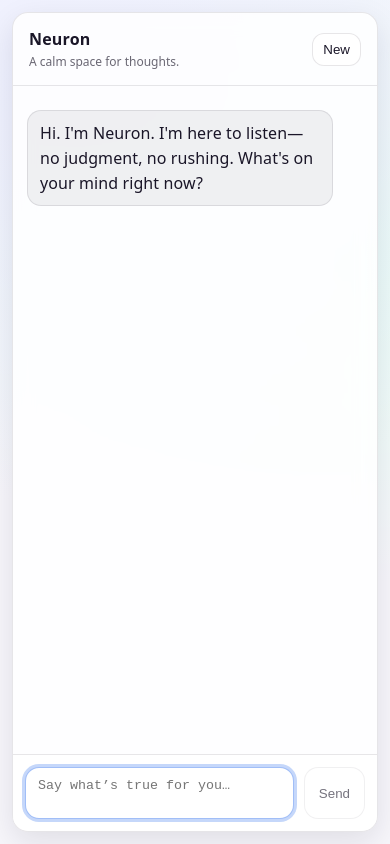
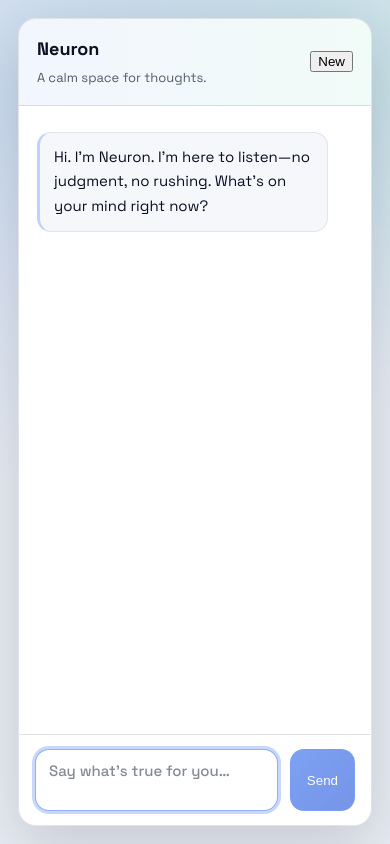
Before and after one commit to Rakesh99k/neuron, a React (Vite) app: page / in a window 390 px wide. Built offline with nearby package versions, Linux system fonts and the light colour scheme.

Commit message:
Refactor CSS variables and styles for improved light and dark mode support; enhance layout and typography for better user experience

```diff
--- a/src/index.css
+++ b/src/index.css
@@ -1,40 +1,60 @@
+@import url("https://fonts.googleapis.com/css2?family=Space+Grotesk:wght@400;500;600;700&display=swap");
+
+/* =========================
+   ROOT (LIGHT MODE)
+   ========================= */
 :root {
-  --nb-bg: #f7f6fb;
-  --nb-card: rgba(255, 255, 255, 0.86);
-  --nb-border: rgba(20, 16, 35, 0.10);
-  --nb-text: #1a1628;
-  --nb-muted: rgba(26, 22, 40, 0.65);
-  --nb-shadow: 0 10px 30px rgba(20, 16, 35, 0.10);
+  --nb-bg: #e8ecf3;
+  --nb-card: #ffffff;
+  --nb-border: rgba(17, 24, 39, 0.12);
 
-  --nb-accent: #2f6fed;
-  --nb-accent-2: #22c55e;
-  --nb-ring: 0 0 0 3px rgba(47, 111, 237, 0.28);
+  --nb-text: #0a1020;
+  --nb-muted: rgba(30, 41, 59, 0.75);
+
+  --nb-shadow: 0 20px 60px rgba(15, 23, 42, 0.16);
+
+  --nb-accent: #2563eb;
+  --nb-accent-2: #10b981;
+  --nb-ring: 0 0 0 3px rgba(37, 99, 235, 0.25);
+
   --nb-radius: 18px;
   --nb-radius-sm: 14px;
-  --nb-transition: 140ms ease;
+  --nb-transition: 160ms ease;
+  --nb-blur: blur(14px);
 
-  --nb-user: #2f6fed;
-  --nb-user-text: #ffffff;
-  --nb-neuron: rgba(26, 22, 40, 0.06);
-  --nb-neuron-text: #1a1628;
+  --nb-font-body: "Space Grotesk", "Inter", system-ui, -apple-system, "Segoe UI", sans-serif;
 
-  font-family: ui-sans-serif, system-ui, -apple-system, Segoe UI, Roboto, Helvetica, Arial, "Apple Color Emoji",
-    "Segoe UI Emoji";
-  line-height: 1.5;
+  /* Chat bubbles */
+  --nb-user: linear-gradient(135deg, #2563eb, #1d4ed8);
+  --nb-user-text: #f8fafc;
+  --nb-neuron: #f5f7fb;
+  --nb-neuron-text: #0a1020;
+
+  /* INPUT SYSTEM (important) */
+  --nb-input-bg: #ffffff;
+  --nb-input-text: #0a1020;
+  --nb-input-placeholder: rgba(30, 41, 59, 0.55);
+
+  font-family: var(--nb-font-body);
+  line-height: 1.6;
   font-weight: 400;
   color: var(--nb-text);
-  background: radial-gradient(1000px 700px at 20% 10%, #eef0ff 0%, transparent 60%),
-    radial-gradient(900px 600px at 90% 30%, #e9fff6 0%, transparent 55%),
+
+  background:
+    radial-gradient(1000px 700px at 18% 12%, rgba(37, 99, 235, 0.12), transparent 55%),
+    radial-gradient(900px 620px at 82% 8%, rgba(16, 185, 129, 0.12), transparent 50%),
     var(--nb-bg);
 
+  background-attachment: fixed;
   color-scheme: light;
 
-  font-synthesis: none;
-  text-rendering: optimizeLegibility;
   -webkit-font-smoothing: antialiased;
   -moz-osx-font-smoothing: grayscale;
 }
 
+/* =========================
+   GLOBAL
+   ========================= */
 * {
   box-sizing: border-box;
 }
@@ -43,28 +63,31 @@ body {
   margin: 0;
   min-height: 100vh;
   overflow: hidden;
+  color: var(--nb-text);
 }
 
 #root {
   min-height: 100vh;
 }
 
+/* =========================
+   APP SHELL
+   ========================= */
 .nb-app {
   min-height: 100vh;
   padding: 18px;
   display: flex;
   justify-content: center;
-  align-items: stretch;
 }
 
 .nb-shell {
-  width: min(820px, 100%);
+  width: min(880px, 100%);
   height: calc(100vh - 36px);
   display: flex;
   flex-direction: column;
   border: 1px solid var(--nb-border);
   background: var(--nb-card);
-  backdrop-filter: blur(10px);
+  backdrop-filter: var(--nb-blur);
   border-radius: var(--nb-radius);
   box-shadow: var(--nb-shadow);
   overflow: hidden;
@@ -76,70 +99,40 @@ body {
   }
 }
 
+/* =========================
+   HEADER
+   ========================= */
 .nb-header {
   display: flex;
   justify-content: space-between;
   align-items: center;
-  padding: 14px 16px;
+  padding: 16px 18px;
   border-bottom: 1px solid var(--nb-border);
+  background: linear-gradient(
+    90deg,
+    rgba(37, 99, 235, 0.06),
+    rgba(16, 185, 129, 0.06)
+  );
 }
 
 .nb-title {
-  font-weight: 650;
-  letter-spacing: 0.2px;
+  font-weight: 700;
+  font-size: 18px;
 }
 
 .nb-subtitle {
-  font-size: 12px;
+  font-size: 13px;
   color: var(--nb-muted);
-  margin-top: 2px;
+  margin-top: 4px;
 }
 
-.nb-reset {
-  border: 1px solid var(--nb-border);
-  background: rgba(255, 255, 255, 0.7);
-  color: var(--nb-text);
-  border-radius: 12px;
-  padding: 8px 10px;
-  cursor: pointer;
-  transition: transform var(--nb-transition), background var(--nb-transition), box-shadow var(--nb-transition);
-}
-
-.nb-reset:hover:not(:disabled) {
-  background: rgba(255, 255, 255, 0.9);
-}
-
-.nb-reset:active:not(:disabled) {
-  transform: translateY(1px);
-}
-
-.nb-reset:disabled {
-  opacity: 0.6;
-  cursor: not-allowed;
-}
-
+/* =========================
+   CHAT AREA
+   ========================= */
 .nb-chat {
   flex: 1;
   overflow: auto;
-  padding: 14px 14px 10px;
-  overscroll-behavior: contain;
-  scrollbar-gutter: stable;
-}
-
-.nb-chat::-webkit-scrollbar {
-  width: 10px;
-}
-
-.nb-chat::-webkit-scrollbar-thumb {
-  background: rgba(26, 22, 40, 0.18);
-  border-radius: 999px;
-  border: 3px solid rgba(255, 255, 255, 0.0);
-  background-clip: padding-box;
-}
-
-.nb-chat::-webkit-scrollbar-thumb:hover {
-  background: rgba(26, 22, 40, 0.28);
-  background-clip: padding-box;
+  padding: 16px 18px 12px;
 }
 
 .nb-row {
@@ -156,14 +149,14 @@ body {
 }
 
 .nb-bubble {
-  max-width: min(560px, 92%);
-  padding: 10px 12px;
+  max-width: min(580px, 92%);
+  padding: 12px 14px;
   border-radius: var(--nb-radius-sm);
   white-space: pre-wrap;
   word-wrap: break-word;
-  border: 1px solid var(--nb-border);
-  line-height: 1.55;
-  letter-spacing: 0.1px;
+  border: 1px solid rgba(17, 24, 39, 0.08);
+  font-size: 15px;
+  line-height: 1.65;
   animation: nb-pop 180ms ease-out;
 }
 
@@ -181,82 +174,80 @@ body {
 .nb-bubble--user {
   background: var(--nb-user);
   color: var(--nb-user-text);
-  border-color: rgba(0, 0, 0, 0);
-  box-shadow: 0 6px 18px rgba(47, 111, 237, 0.18);
 }
 
 .nb-bubble--neuron {
   background: var(--nb-neuron);
   color: var(--nb-neuron-text);
+  border-left: 3px solid rgba(37, 99, 235, 0.25);
 }
 
-.nb-typing {
-  color: var(--nb-muted);
-}
-
-.nb-error {
-  padding: 8px 12px;
-  font-size: 12px;
-  color: rgba(120, 40, 40, 0.95);
-  border-top: 1px solid var(--nb-border);
-  background: rgba(255, 245, 245, 0.7);
-}
-
+/* =========================
+   INPUT BAR
+   ========================= */
 .nb-input {
   display: grid;
   grid-template-columns: 1fr auto;
-  gap: 10px;
-  padding: 12px;
+  gap: 12px;
+  padding: 14px 16px;
   border-top: 1px solid var(--nb-border);
-  background: rgba(255, 255, 255, 0.6);
-  padding-bottom: calc(12px + env(safe-area-inset-bottom));
+  background: rgba(255, 255, 255, 0.94);
 }
 
 .nb-textarea {
   resize: none;
   width: 100%;
   border-radius: var(--nb-radius-sm);
-  border: 1px solid var(--nb-border);
-  padding: 10px 12px;
+  border: 1px solid rgba(12, 20, 41, 0.18);
+  padding: 11px 13px;
+
+  background: var(--nb-input-bg);
+  color: var(--nb-input-text);
+  caret-color: var(--nb-accent);
+
+  font-family: var(--nb-font-body);
+  font-size: 15px;
+  font-weight: 500;
+
   outline: none;
-  background: rgba(255, 255, 255, 0.9);
-  color: #1a1628;
-  transition: box-shadow var(--nb-transition), border-color var(--nb-transition), background var(--nb-transition);
+  transition: box-shadow var(--nb-transition), border-color var(--nb-transition);
+}
+
+.nb-textarea::placeholder {
+  color: var(--nb-input-placeholder);
 }
 
 .nb-textarea:focus-visible {
   box-shadow: var(--nb-ring);
-  border-color: rgba(47, 111, 237, 0.45);
-  background: rgba(255, 255, 255, 1);
+  border-color: rgba(37, 99, 235, 0.5);
 }
 
-.nb-textarea:disabled {
-  opacity: 0.75;
+.nb-textarea::selection {
+  background: rgba(37, 99, 235, 0.25);
 }
 
+/* Chrome autofill fix */
+.nb-textarea:-webkit-autofill {
+  -webkit-text-fill-color: var(--nb-input-text);
+  transition: background-color 9999s ease-in-out 0s;
+}
+
+/* =========================
+   SEND BUTTON
+   ========================= */
 .nb-send {
   border-radius: var(--nb-radius-sm);
-  border: 1px solid var(--nb-border);
-  background: rgba(255, 255, 255, 0.9);
-  color: var(--nb-text);
-  padding: 10px 14px;
+  border: 1px solid rgba(37, 99, 235, 0.32);
+  background: linear-gradient(135deg, #2563eb, #1d4ed8);
+  color: #f8fafc;
+  padding: 10px 16px;
   cursor: pointer;
-  transition: transform var(--nb-transition), background var(--nb-transition), box-shadow var(--nb-transition);
+  transition: transform var(--nb-transition), box-shadow var(--nb-transition);
 }
 
 .nb-send:hover:not(:disabled) {
-  background: rgba(255, 255, 255, 1);
-  box-shadow: 0 10px 26px rgba(20, 16, 35, 0.12);
-}
-
-.nb-send:active:not(:disabled) {
-  transform: translateY(1px);
-}
-
-.nb-send:focus-visible,
-.nb-reset:focus-visible {
-  outline: none;
-  box-shadow: var(--nb-ring);
+  box-shadow: 0 16px 34px rgba(37, 99, 235, 0.30);
+  transform: translateY(-1px);
 }
 
 .nb-send:disabled {
@@ -264,76 +255,34 @@ body {
   cursor: not-allowed;
 }
 
-@media (max-width: 520px) {
-  .nb-app {
-    padding: 12px;
+/* =========================
+   DARK MODE (BULLETPROOF)
+   ========================= */
+@media (prefers-color-scheme: dark) {
+  :root {
+    --nb-bg: #0b1220;
+    --nb-card: rgba(12, 18, 30, 0.92);
+    --nb-border: rgba(255, 255, 255, 0.08);
+
+    --nb-text: #f8fafc;
+    --nb-muted: rgba(203, 213, 225, 0.75);
+
+    --nb-neuron: rgba(255, 255, 255, 0.06);
+    --nb-neuron-text: #f8fafc;
+
+    --nb-input-bg: rgba(15, 23, 42, 0.92);
+    --nb-input-text: #f8fafc;
+    --nb-input-placeholder: rgba(226, 232, 240, 0.55);
+
+    background:
+      radial-gradient(1000px 720px at 16% 12%, rgba(37, 99, 235, 0.22), transparent 60%),
+      radial-gradient(900px 640px at 88% 10%, rgba(16, 185, 129, 0.20), transparent 55%),
+      var(--nb-bg);
+
+    color-scheme: dark;
   }
 
-  .nb-shell {
-    height: calc(100vh - 24px);
-    border-radius: 16px;
-  }
-
-  @supports (height: 100dvh) {
-    .nb-shell {
-      height: calc(100dvh - 24px);
-    }
-  }
-
-  .nb-bubble {
-    max-width: 94%;
+  .nb-input {
+    background: rgba(10, 14, 24, 0.78);
   }
 }
-
-@media (prefers-reduced-motion: reduce) {
-  .nb-bubble {
-    animation: none;
-  }
-
-  .nb-reset,
-  .nb-send,
-  .nb-textarea {
-    transition: none;
-  }
-}
-
-@media (prefers-color-scheme: dark) {
-  :root {
-    --nb-bg: #0b0a10;
-    --nb-card: rgba(18, 16, 26, 0.86);
-    --nb-border: rgba(255, 255, 255, 0.10);
-    --nb-text: rgba(255, 255, 255, 0.92);
-    --nb-muted: rgba(255, 255, 255, 0.62);
-    --nb-shadow: 0 14px 40px rgba(0, 0, 0, 0.45);
-    --nb-neuron: rgba(255, 255, 255, 0.06);
-    --nb-neuron-text: rgba(255, 255, 255, 0.92);
-    --nb-ring: 0 0 0 3px rgba(96, 165, 250, 0.25);
-
-    color-scheme: dark;
-    background: radial-gradient(1000px 700px at 15% 10%, rgba(76, 86, 255, 0.20) 0%, transparent 60%),
-      radial-gradient(900px 600px at 90% 30%, rgba(34, 197, 94, 0.16) 0%, transparent 55%),
-      var(--nb-bg);
-  }
-
-  .nb-reset,
-  .nb-send,
-  .nb-textarea,
-  .nb-input {
-    background: rgba(10, 9, 16, 0.55);
-  }
-
-  .nb-textarea {
-    background: rgba(10, 9, 16, 0.45);
-    color: rgba(255, 255, 255, 0.92);
-  }
-
-  .nb-chat::-webkit-scrollbar-thumb {
-    background: rgba(255, 255, 255, 0.18);
-    background-clip: padding-box;
-  }
-
-  .nb-chat::-webkit-scrollbar-thumb:hover {
-    background: rgba(255, 255, 255, 0.28);
-    background-clip: padding-box;
-  }
-}
```
